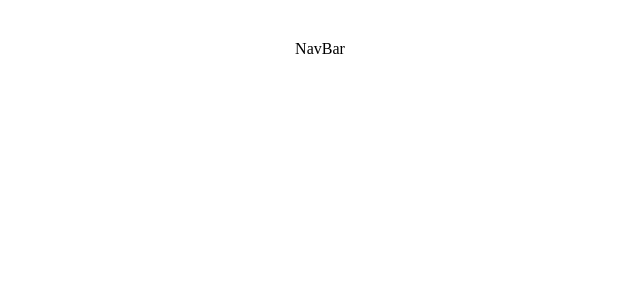
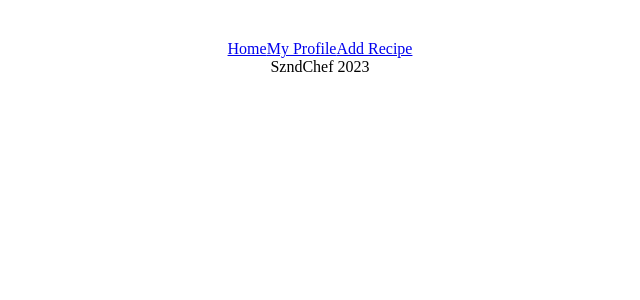
Before and after one commit to SmithNJ13/yao42_frontend, a React (Vite) app: page / in a window 1280 px wide. Shown: the top 300 px of the page, without its empty margins (320-960 px from the left). Built offline with nearby package versions, Linux system fonts and the light colour scheme.

Commit message:
404 error message and adding links to Navbar, adding footer

```diff
--- a/index.html
+++ b/index.html
@@ -3,7 +3,7 @@
   <head>
     <meta charset="UTF-8" />
     <meta name="viewport" content="width=device-width, initial-scale=1.0" />
-    <title>Vite + React</title>
+    <title>SzndChef</title>
   </head>
   <body>
     <div id="root"></div>
--- a/src/components/NavBar/index.jsx
+++ b/src/components/NavBar/index.jsx
@@ -1,8 +1,20 @@
 
+import { NavLink, Outlet } from 'react-router-dom'
+import './NavBar.css'
 
 const NavBar = () => {
   return (
-    <div>NavBar</div>
+    <>
+    <nav className='navbar'>
+    <div>
+     <NavLink to='/' className='navlink'>Home</NavLink>
+     <NavLink to='/profile' className='navlink'>My Profile</NavLink>
+     <NavLink to='/addrecipe' className='navlink'>Add Recipe</NavLink>
+    </div>
+  </nav>
+  <Outlet />
+  <footer className='footer'>SzndChef 2023</footer>
+    </>
   )
 }
 
--- /dev/null
+++ b/src/pages/NotFound/NotFound.css
@@ -0,0 +1,26 @@
+
+h1 {
+    font-size: 80px;
+    font-weight: 700;
+    margin: 0;
+    padding: 0;
+    line-height: 100px;
+}
+
+h2{
+    font-size: 40px;
+    font-weight: 700;
+    margin: 0;
+    padding: 0;
+    line-height: 50px;
+}
+
+.home_link{
+    font-size: 20px;
+    font-weight: 700;
+    margin: 0;
+    padding: 0;
+    line-height: 20px;
+    color: #000000;
+    text-decoration: none;
+}
--- a/src/pages/NotFound/index.jsx
+++ b/src/pages/NotFound/index.jsx
@@ -1,10 +1,19 @@
+
+import {Link} from 'react-router-dom'
+import "./NotFound.css"
 
 const NotFound = () => {
   return (
     <>
-    <h1>NotFound baybay </h1>
+    <h1>
+      404 - Page Not Found: Looks like we&apos;re out of season!
+      </h1>
+    <h2>
+      Oops! The page you&apos;re looking for has gone on its own flavorful adventure in our seasonal orchard. Don&apos;t worry; it&apos;ll be back in season soon to delight your taste buds!
+      </h2>
+    <Link to="/" className="home_link"> Back to Home &rarr;</Link>
     </>
   )
 }
 
-export default NotFound
+export default NotFound;
```
Also changed, not shown: src/components/NavBar/NavBar.css (added).
